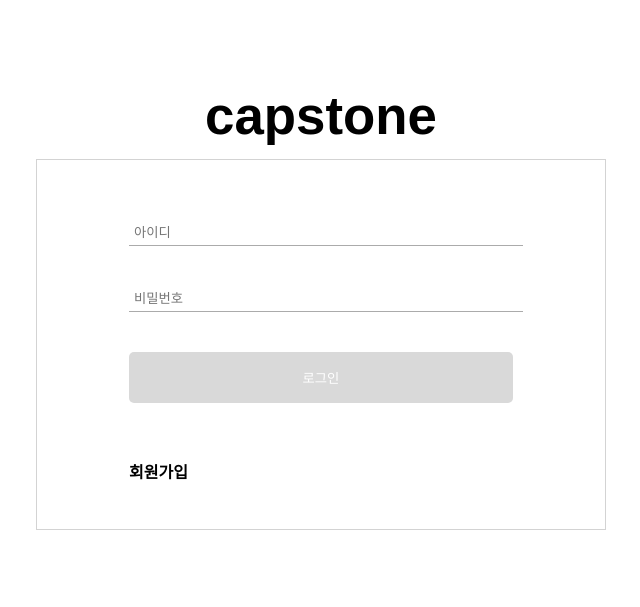
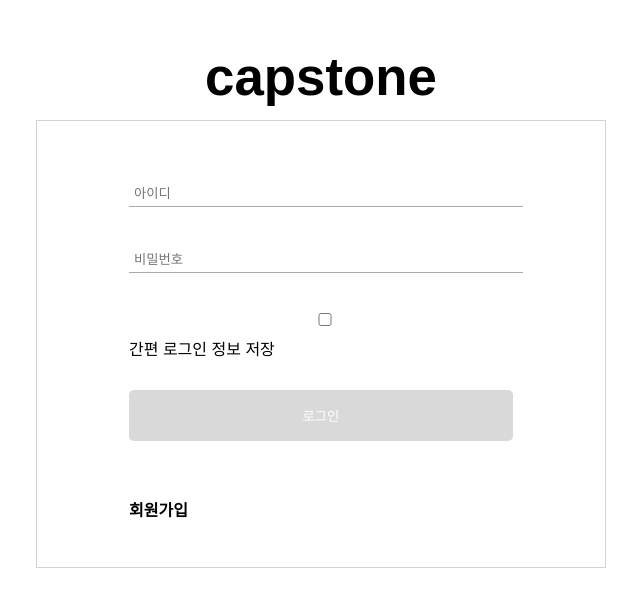
Before and after one commit to SKHU-Capstone-Design/Frontend, a React (Vite) app: page /user/login in a window 1280 px wide. Shown: the part 119-726 px from the top of the page, without its empty margins (319-959 px from the left). Built offline with nearby package versions, Linux system fonts and the light colour scheme.

Commit message:
design : editpage and signinpage redesign

```diff
--- a/src/Pages/Login.tsx
+++ b/src/Pages/Login.tsx
@@ -4,15 +4,16 @@ import axios from 'axios';
 import '../Styles/Login.less';
 
 function Login() {
-  const [email, setemail] = useState('');
+  const [email, setEmail] = useState('');
   const [password, setPassword] = useState('');
   const navigate = useNavigate();
   const [loginActive, setLoginActive] = useState(false);
+  const [saveLogin, setSaveLogin] = useState(false); // 로그인 정보 저장 여부
 
   const handleInputChange = (event: { target: { name: any; value: any; }; }) => {
     const { name, value } = event.target;
     if (name === 'email') {
-      setemail(value);
+      setEmail(value);
     } else if (name === 'password') {
       setPassword(value);
     }
@@ -33,10 +34,10 @@ function Login() {
 
       const accessToken = response.data.accessToken;
 
-      // 토큰을 로컬 스토리지에 저장
-      localStorage.setItem('accessToken', accessToken);
+      if (saveLogin) {
+        localStorage.setItem('accessToken', accessToken);
+      }
 
-      // 홈 페이지로 이동
       navigate('/user/home');
     } catch (error) {
       console.error('로그인 실패:', error);
@@ -57,6 +58,17 @@ function Login() {
             <input type="password" name="password" placeholder="비밀번호" value={password} onChange={handleInputChange} />
           </label>
         </div>
+        <div className="save-login"> {/* 로그인 정보 저장 체크박스 */}
+          <label>
+            <input
+              type="checkbox"
+              name="saveLogin"
+              checked={saveLogin}
+              onChange={() => setSaveLogin(!saveLogin)}
+            />
+            간편 로그인 정보 저장
+          </label>
+        </div>
         <button className={`loginbtn ${loginActive ? 'active' : ''}`} onClick={handleLogin}>로그인</button>
         <div className="signup-link">
           <Link to="/user/save">회원가입</Link>
```
Also changed, not shown: FigmaDesign/editpage_figma_redesign.png (added).
